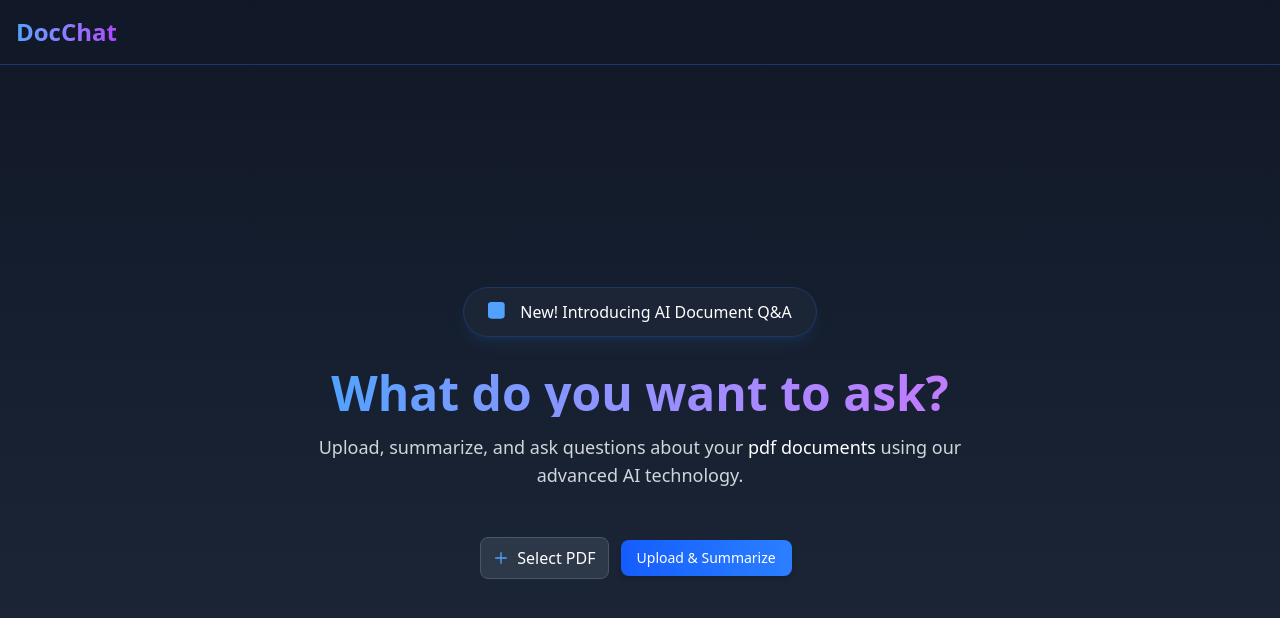
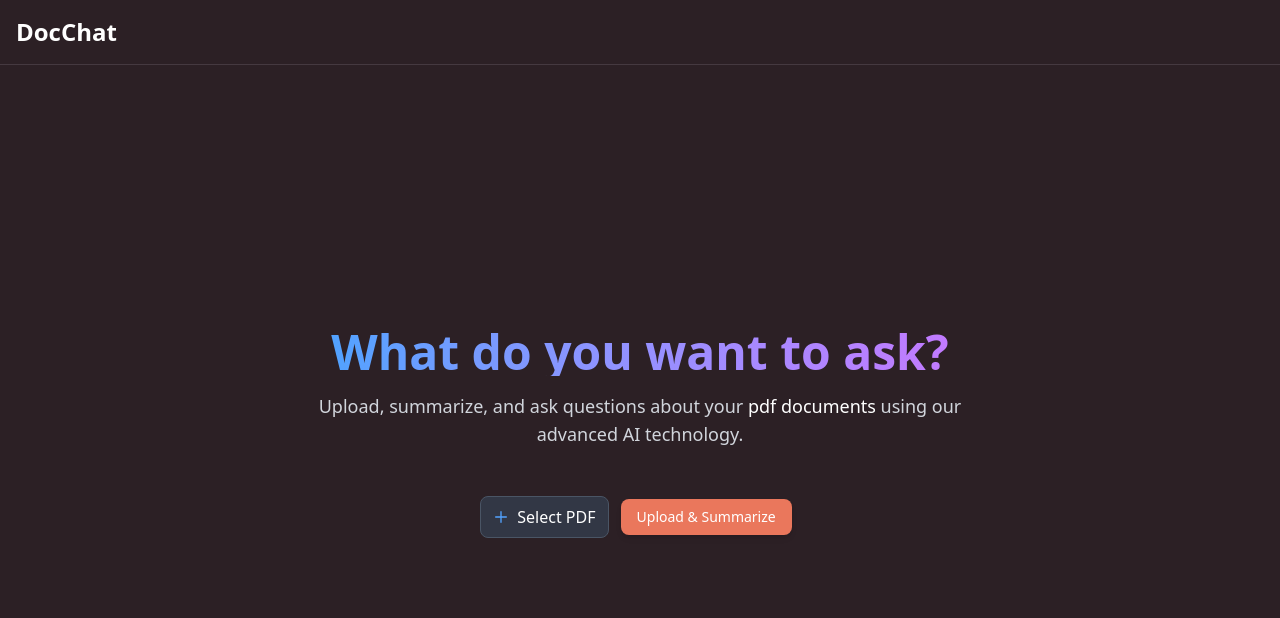
Before and after one commit to Aarushi-bhatia/StudyLM, a React (Vite) app in the folder frontend/: page / in a window 1280 px wide. Shown: the top 618 px of the page. Built offline with nearby package versions, Linux system fonts and the light colour scheme.

Commit message:
color changed

```diff
--- a/frontend/package.json
+++ b/frontend/package.json
@@ -14,18 +14,20 @@
     "axios": "^1.8.3",
     "react": "^19.0.0",
     "react-dom": "^19.0.0",
-    "react-markdown": "^10.1.0",
-    "tailwindcss": "^4.0.14"
+    "react-markdown": "^10.1.0"
   },
   "devDependencies": {
     "@eslint/js": "^9.21.0",
     "@types/react": "^19.0.10",
     "@types/react-dom": "^19.0.4",
     "@vitejs/plugin-react": "^4.3.4",
+    "autoprefixer": "^10.4.21",
     "eslint": "^9.21.0",
     "eslint-plugin-react-hooks": "^5.1.0",
     "eslint-plugin-react-refresh": "^0.4.19",
     "globals": "^15.15.0",
+    "postcss": "^8.5.3",
+    "tailwindcss": "^4.1.7",
     "vite": "^6.2.0"
   }
 }
--- a/frontend/src/App.jsx
+++ b/frontend/src/App.jsx
@@ -141,10 +141,10 @@ const DocumentQA = () => {
     setError("");
   };
   return (
-    <div className="flex flex-col h-screen bg-gradient-to-b from-gray-900 to-gray-800 text-white">
+    <div className="flex flex-col h-screen bg-[#2C2025] from-gray-900 to-gray-800 text-white">
       {/* Header with gradient underline */}
-      <header className="p-4 flex justify-between items-center border-b border-blue-500/30">
-        <div className="text-2xl font-bold bg-clip-text text-transparent bg-gradient-to-r from-blue-400 to-purple-500">
+      <header className="p-4 flex justify-between items-center border-b border-[#453940]">
+        <div className="text-2xl font-bold text-[#FFFFF]">
           DocChat
         </div>
 
@@ -169,7 +169,7 @@ const DocumentQA = () => {
             </div>
             <button
               onClick={handleResetDocument}
-              className="px-3 py-2 ml-4 cursor-pointer rounded-lg font-medium text-sm transition-all bg-gray-700 hover:bg-gray-600 border border-gray-600"
+              className="px-3 py-2 ml-4 cursor-pointer rounded-lg font-medium text-sm transition-all bg-[#EA775C] hover:bg-gray-600 border border-gray-600"
             >
               <div className="flex items-center">
                 <svg
@@ -197,21 +197,7 @@ const DocumentQA = () => {
         {!isDocumentUploaded && answers.length === 0 ? (
           <div className="flex flex-col items-center justify-center h-full">
             {/* Welcome message */}
-            <div className="bg-gray-800/70 backdrop-blur-sm rounded-full px-6 py-3 flex items-center mb-8 shadow-lg shadow-blue-500/10 border border-blue-500/20">
-              <div className="mr-3 text-blue-400">
-                <svg
-                  viewBox="0 0 24 24"
-                  width="20"
-                  height="20"
-                  fill="currentColor"
-                >
-                  <rect width="20" height="20" rx="4" fill="currentColor" />
-                </svg>
-              </div>
-              <span className="font-medium">
-                New! Introducing AI Document Q&A
-              </span>
-            </div>
+
 
             <h1 className="text-5xl font-bold text-center mb-4 bg-clip-text text-transparent bg-gradient-to-r from-blue-400 to-purple-400">
               What do you want to ask?
@@ -258,8 +244,8 @@ const DocumentQA = () => {
                   className={`px-4 py-2 mr-2 rounded-lg font-medium cursor-pointer text-sm transition-all
                 ${
                   loading
-                    ? "bg-gray-700 cursor-not-allowed"
-                    : "bg-gradient-to-r from-blue-600 to-blue-500 hover:from-blue-500 hover:to-blue-400 shadow-md hover:shadow-blue-500/20"
+                    ? "bg-[#EA775C] cursor-not-allowed"
+                    : "bg-[#EA775C] hover:from-blue-500 hover:to-blue-400 shadow-md hover:shadow-blue-500/20"
                 }`}
                   disabled={loading}
                 >
```
Also changed, not shown: 1 other file (tests, documents, lock files or other folders).
